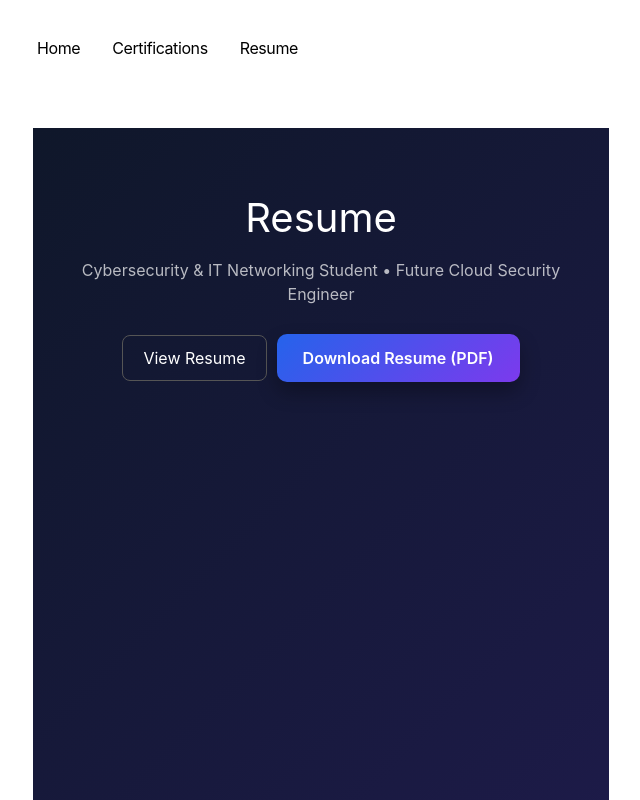
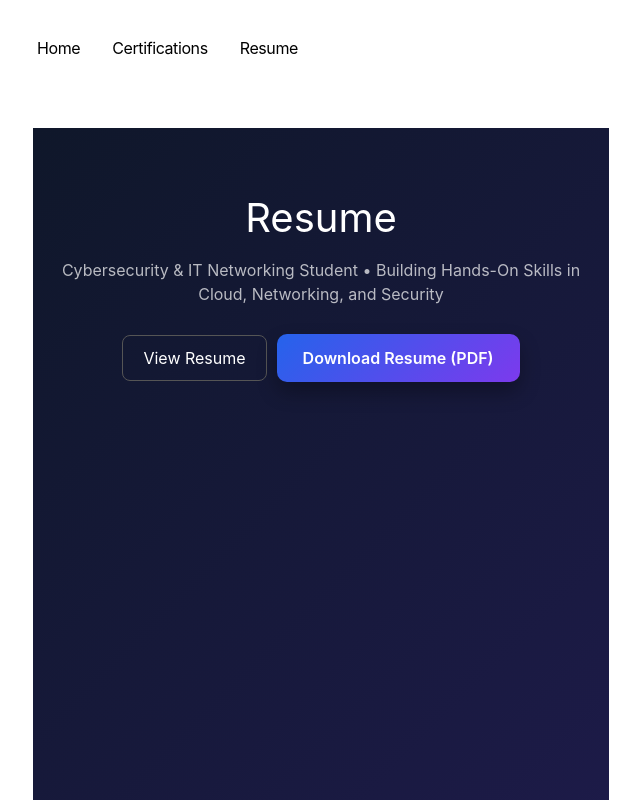
Before and after one commit to onofrio0306-tech/portfolio-starter-kit, a Next.js app: page /resume in a window 1280 px wide. Shown: the top 800 px of the page, without its empty margins (319-959 px from the left). Built offline with nearby package versions, Linux system fonts and the light colour scheme.

Commit message:
Update page.tsx

```diff
--- a/app/resume/page.tsx
+++ b/app/resume/page.tsx
@@ -14,7 +14,7 @@ export default function Resume() {
       </h1>
 
       <p style={{ opacity: 0.7, marginBottom: "40px" }}>
-        Cybersecurity & IT Networking Student • Future Cloud Security Engineer
+        Cybersecurity & IT Networking Student • Building Hands-On Skills in Cloud, Networking, and Security
       </p>
 
       <div style={{ marginBottom: "20px" }}>
```
